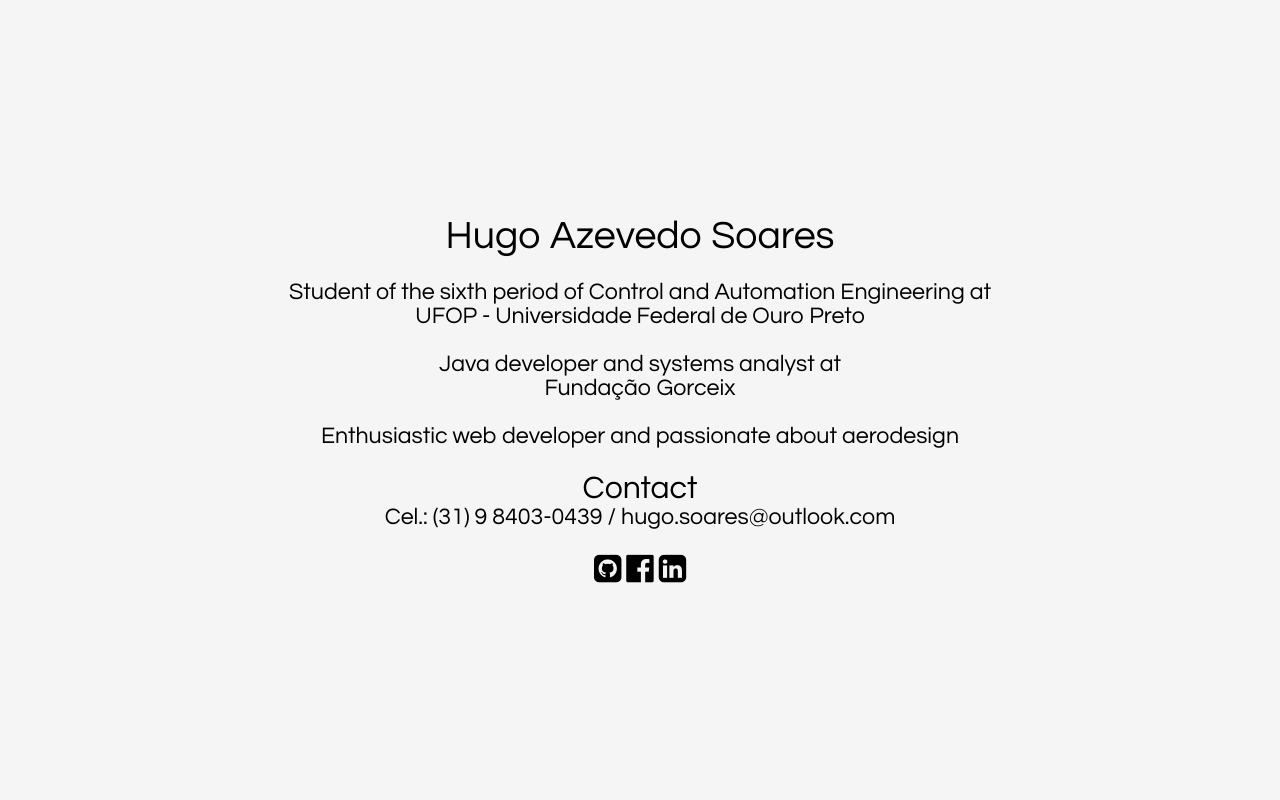
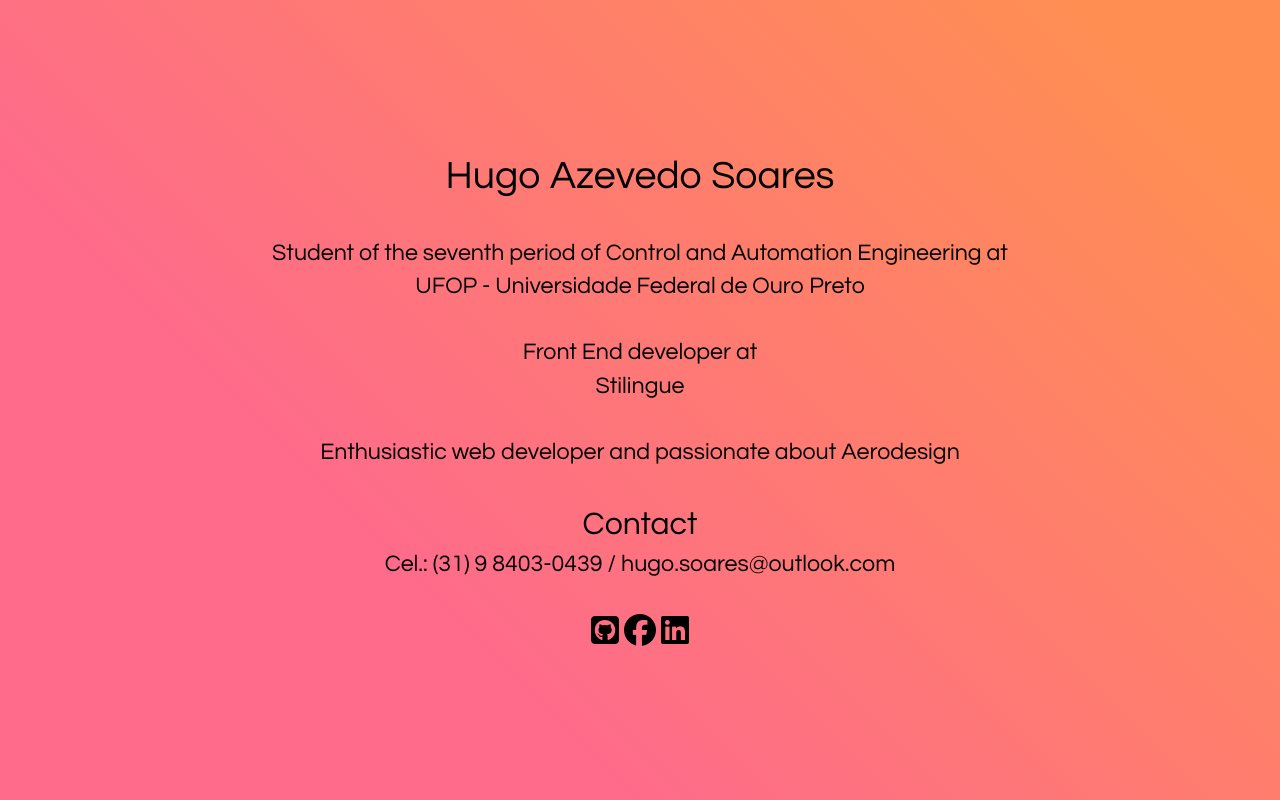
Before and after one commit to hugoazevedosoares/hugoazevedosoares.github.io, a plain HTML site: page index.html in a window 1280 px wide. Drawn offline with nearby package versions, Linux system fonts and the light colour scheme.

Commit message:
modificações para Stilingue, sétimo período e background com degradê

```diff
--- a/css/style.css
+++ b/css/style.css
@@ -1,6 +1,6 @@
 html {
-   font-size: 67.5%;
-   -webkit-font-smoothing: antialiased;
+    font-size: 67.5%;
+    -webkit-font-smoothing: antialiased;
 }
 
 body {
@@ -10,7 +10,10 @@ body {
     font-size: 2.9vh;
     font-weight: normal;
     color: black;
-    background-color: #f5f5f5;
+    background: -webkit-linear-gradient(45deg, #FE6B8B 30%, #FF8E53 90%);
+    background: -o-linear-gradient(45deg, #FE6B8B 30%, #FF8E53 90%);
+    background: -moz-linear-gradient(45deg, #FE6B8B 30%, #FF8E53 90%);
+    background: linear-gradient(45deg, #FE6B8B 30%, #FF8E53 90%);
     text-rendering: optimizeLegibility;
     -webkit-font-smoothing: antialiased;
     -moz-osx-font-smoothing: grayscale;
@@ -22,16 +25,22 @@ p {
     vertical-align: middle;
 }
 
+#main {
+    margin: auto;
+}
+
 a {
     font: inherit;
-    text-decoration: inherit;
+    text-decoration: none;
     color: inherit;
 }
 
 a:hover {
     font-size: 102%;
+    text-decoration: none !important;
+    color: inherit;
+}
 
-}
 span {
     /* opacity = 1  fades all page in*/
     /* opacity = 0  fades text by text in*/
@@ -51,10 +60,18 @@ img {
     vertical-align: middle;
 }
 
+#contact span {
+    opacity: 1;
+}
+
 #name {
     font-size: 4.9vh;
 }
 
-#contact {
+.contact {
     font-size: 4vh;
 }
+
+#social:hover {
+
+}
--- a/index.html
+++ b/index.html
@@ -3,13 +3,12 @@
 <head>
     <title>Hugo</title>
     <link rel='shortcut icon' href='favicon.ico' type='image/x-icon' />
-    <!-- jQuery -->
-    <script src="js/jquery-3.1.1.min.js"></script>
-    <!-- scripts -->
-    <script src="js/main.js"></script>
+    <!-- font-awesome -->
+    <link rel="stylesheet" type="text/css" href="css/font-awesome.min.css">
+    <!-- bootstrap -->
+    <link rel="stylesheet" type="text/css" href="css/bootstrap.min.css">
     <!-- css -->
     <link rel="stylesheet" type="text/css" href="css/style.css">
-    <link rel="stylesheet" href="https://cdnjs.cloudflare.com/ajax/libs/font-awesome/4.7.0/css/font-awesome.min.css">
 </head>
 
 <body>
@@ -17,65 +16,53 @@
         <!--Fades all page in-->
         <!--div class="box" id="1" style="display:none"-->
         <!--Fades text by text in-->
-        <div class="box col-md-12" id="1">
-            <p>
+        <div class="box col-xs-12">
+            <div id="main">
                 <span id="name">Hugo Azevedo Soares</span><br>
                 <span id="student">
                 <br>
-                Student of the sixth period of Control and Automation Engineering at<br>
+                Student of the seventh period of Control and Automation Engineering at<br>
                 <a href="http://www.ufop.br/" target="_blank">
                     UFOP - Universidade Federal de Ouro Preto</a>
                     <br>
                 <br>
                 </span>
                 <span id="job">
-                Java developer and systems analyst at<br>
-                <a href="http://2016.gorceixonline.com.br/" target="_blank">
-                Fundação Gorceix</a><br>
+                Front End developer at<br>
+                <a href="https://stilingue.com.br/" target="_blank">
+                Stilingue</a><br>
                 <br>
                 </span>
                 <span id="hobby">
-                Enthusiastic web developer and passionate about aerodesign<br>
+                Enthusiastic web developer and passionate about
+                <a href="https://www.facebook.com/Equipe12Bis/" target="_blank">Aerodesign</a><br>
                 <br>
-                <!--<div class="col-md-6">
-                    <div class="row">
-                        <div class="container">
-                            <ul>
-                                <li><i class="fa-htlm5" aria-hidden="true"></i><span>HTLM5</span></li>
-                                <li><i class="fa-css3" aria-hidden="true"></i><span>CSS3</span></li>
-                                <li><i class="fa-js" aria-hidden="true"></i><span>JavaScript</span></li>
-                            </ul>
-                        </div>
-                    </div>
-                </div>                -->
-                <!--<div class="col-md-6">
-                    <div class="row">
-                        <div class="container">
-
-                        </div>
-                    </div>
-                </div>-->
                 </span>
-                <span id="contact">Contact</span><br>
-                <span id="cell">Cel.: (31) 9 8403-0439 / </span><span id="email">hugo.soares@outlook.com</span><br>
+                <div id="contact" style="opacity:0">
+                    <span class="contact">Contact</span><br>
+                    <span id="cell">Cel.: (31) 9 8403-0439 / </span>
+                    <span id="email">hugo.soares@outlook.com</span><br>
                     <br>
                     <span id="social">
                       <a href="https://github.com/hugoazevedosoares" target="_blank">
-                    <!--<img src="img/GitHub_Mark_32.png" alt="GitHub">-->
                         <i class="fa fa-github-square" style="font-size:32px" aria-hidden="true"></i>
                       </a>
                       <a href="https://www.facebook.com/HugoSLA" target="_blank">
-                    <!--<img src="img/fb_logo_29.png" alt="Facebook">-->
                         <i class="fa fa-facebook-official" style="font-size:32px" aria-hidden="true"></i>
                       </a>
                       <a href="https://www.linkedin.com/in/hugo-azevedo-bb9690121" target="_blank">
-                    <!--<img src="img/linkedIn_tm_28.png" alt="LinkedIn">-->
                         <i class="fa fa-linkedin-square" style="font-size:32px" aria-hidden="true"></i>
                       </a>
                   </span>
-            </p>
                 </div>
             </div>
+        </div>
+    </div>
+    <!-- jQuery -->
+    <script src="js/jquery-3.1.1.min.js"></script>
+    <script src="js/bootstrap.min.js"></script>
+    <!-- scripts -->
+    <script src="js/main.js"></script>
 </body>
 
 </html>
--- a/js/main.js
+++ b/js/main.js
@@ -1,45 +1,44 @@
-$('document').ready(function () {
+var time = 700;
+
+$('document').ready(function() {
     //Fade all page in
     //$('.box').fadeIn(2000);
 
     //Fade text by text in
-    $('#name').animate({ opacity: 1 }, 900, function () {
+    $('#name').animate({
+        opacity: 1
+    }, 900, function() {
         showStudent();
-    });
-    $('#contact').animate({ opacity: 1 }, 900, function () {
-        showCell();
     });
 
 });
 
-var showCell = function () {
-    $('#cell').animate({ opacity: 1 }, 700, function () {
-        showEmail();
-    });
-}
-
-var showEmail = function () {
-    $('#email').animate({ opacity: 1 }, 700, function() {
-        showSocial();
-    });
-}
-
-var showSocial = function () {
-    $('#social').animate({ opacity: 1 }, 700);
-}
-
-var showStudent = function () {
-    $('#student').animate({ opacity: 1 }, 700, function () {
+var showStudent = function() {
+    $('#student').animate({
+        opacity: 1
+    }, time, function() {
         showJob();
     });
 }
 
-var showJob = function () {
-    $('#job').animate({ opacity: 1 }, 700, function () {
+var showJob = function() {
+    $('#job').animate({
+        opacity: 1
+    }, time, function() {
         showHobby();
     });
 }
 
-var showHobby = function () {
-    $('#hobby').animate({ opacity: 1 }, 700);
+var showHobby = function() {
+    $('#hobby').animate({
+        opacity: 1
+    }, time, function() {
+        showContact();
+    });
 }
+
+var showContact = function() {
+    $('#contact').animate({
+        opacity: 1
+    }, time);
+}
```
Also changed, not shown: hugoazevedosoares.github.io/index.html (deleted, +0 -55 lines). Lines whose indentation alone changed are shown as unchanged.
